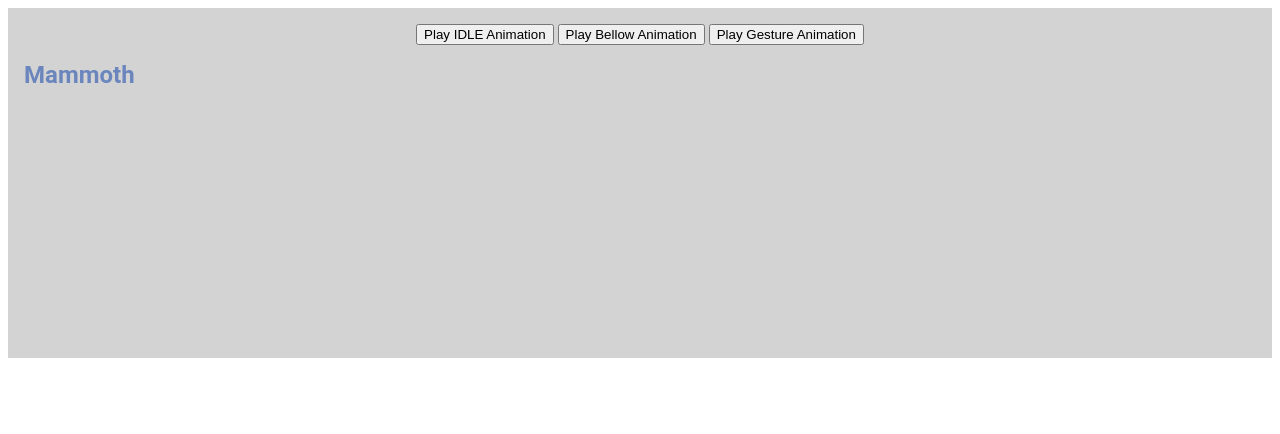
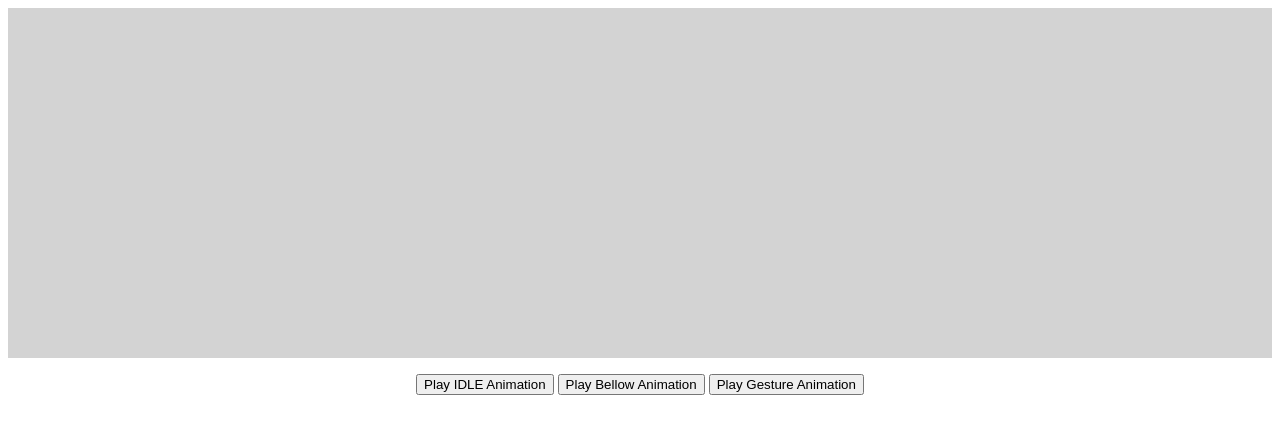
Before and after one commit to VRJGaming/Mammoth.github.io, a plain HTML site: page Mammoth/index.html in a window 1280 px wide. Drawn offline with Linux system fonts and the light colour scheme; some packages are replaced by stand-ins of ours; a script that the page names is missing.

Commit message:
Update index.html

```diff
--- a/Mammoth/index.html
+++ b/Mammoth/index.html
@@ -40,21 +40,21 @@
 				   ar-scale=""
 				   exposure="1"
             >
-            <p align="center">
+
+				 <!--  poster="Images/Poster.png"> -->
+
+    <section class="attribution">
+
+
+      <h1>   </h1>
+        </div>
+        <!-- 💁 Include both scripts below to support all browsers!Mammoth -->
+ <p align="center">
             <button onclick="document.querySelector('model-viewer').animationName = 'IDLE'; document.querySelector('model-viewer').play()">Play IDLE Animation</button>
             <button onclick="document.querySelector('model-viewer').animationName = 'Bellow'; document.querySelector('model-viewer').play()">Play Bellow Animation</button>
             <button onclick="document.querySelector('model-viewer').animationName = 'Gesture'; document.querySelector('model-viewer').play()">Play Gesture Animation</button>
 
           </p>
-				 <!--  poster="Images/Poster.png"> -->
-
-    <section class="attribution">
-
-
-      <h1> Mammoth  </h1>
-        </div>
-        <!-- 💁 Include both scripts below to support all browsers! -->
-
   <!-- Loads <model-viewer> for modern browsers: -->
   <script type="module"
 
```
